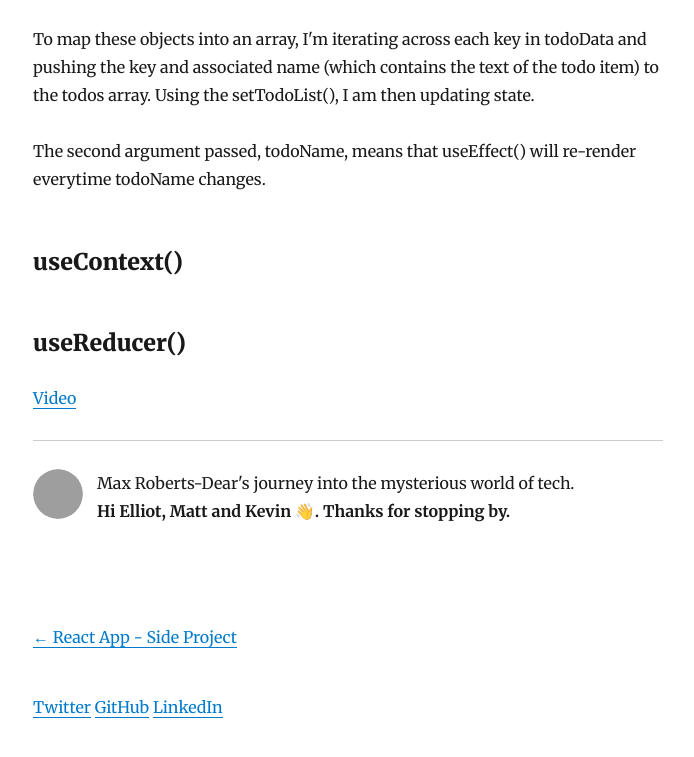
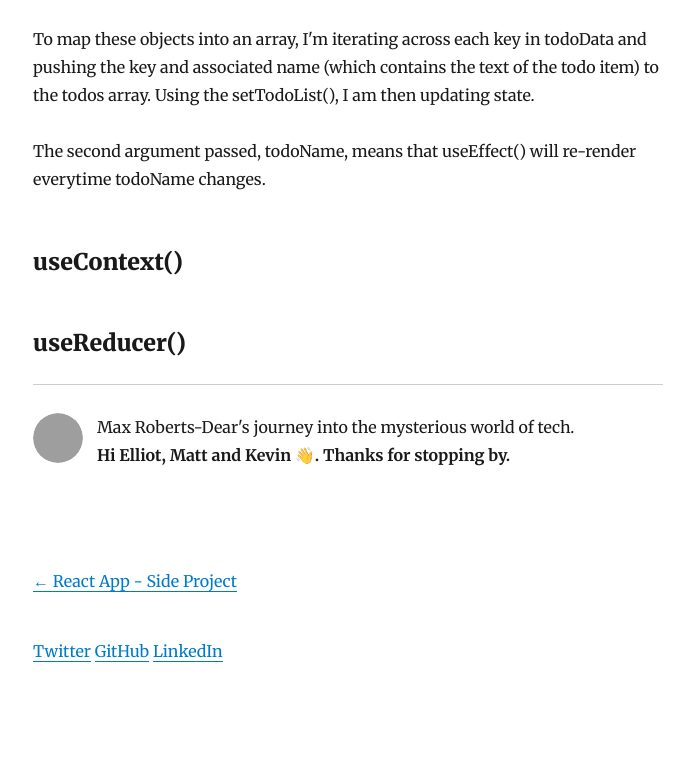
Before and after one commit to MaxRobertsDear/blog, a Gatsby site: page /React-W1/ in a window 1280 px wide. Shown: the part 2546-3303 px from the top of the page, without its empty margins (292-986 px from the left). After the commit the page ends 3253 px from the top, so only its background shows below. Built offline with nearby package versions, Linux system fonts and the light colour scheme; Gatsby itself is replaced by a stand-in of ours; some packages are replaced by stand-ins of ours; grey boxes are pictures that could not be loaded.

Commit message:
Removed video link from Advanced React post

```diff
--- a/content/blog/React-W1/index.md
+++ b/content/blog/React-W1/index.md
@@ -60,5 +60,3 @@ The second argument passed, todoName, means that useEffect() will re-render ever
 ### useContext()
 
 ### useReducer()
-
-[Video](https://www.youtube.com/watch?v=dya6skdF1jE&feature=youtu.be)
```
